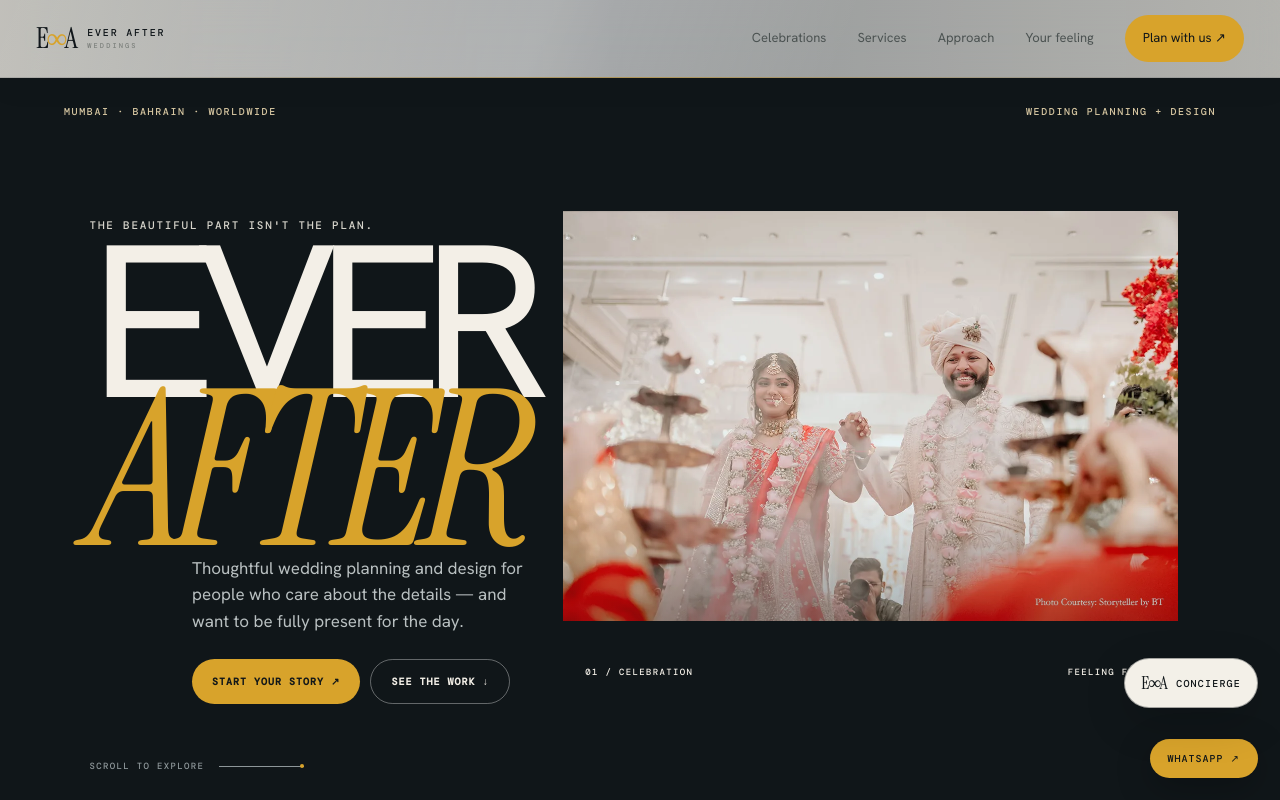
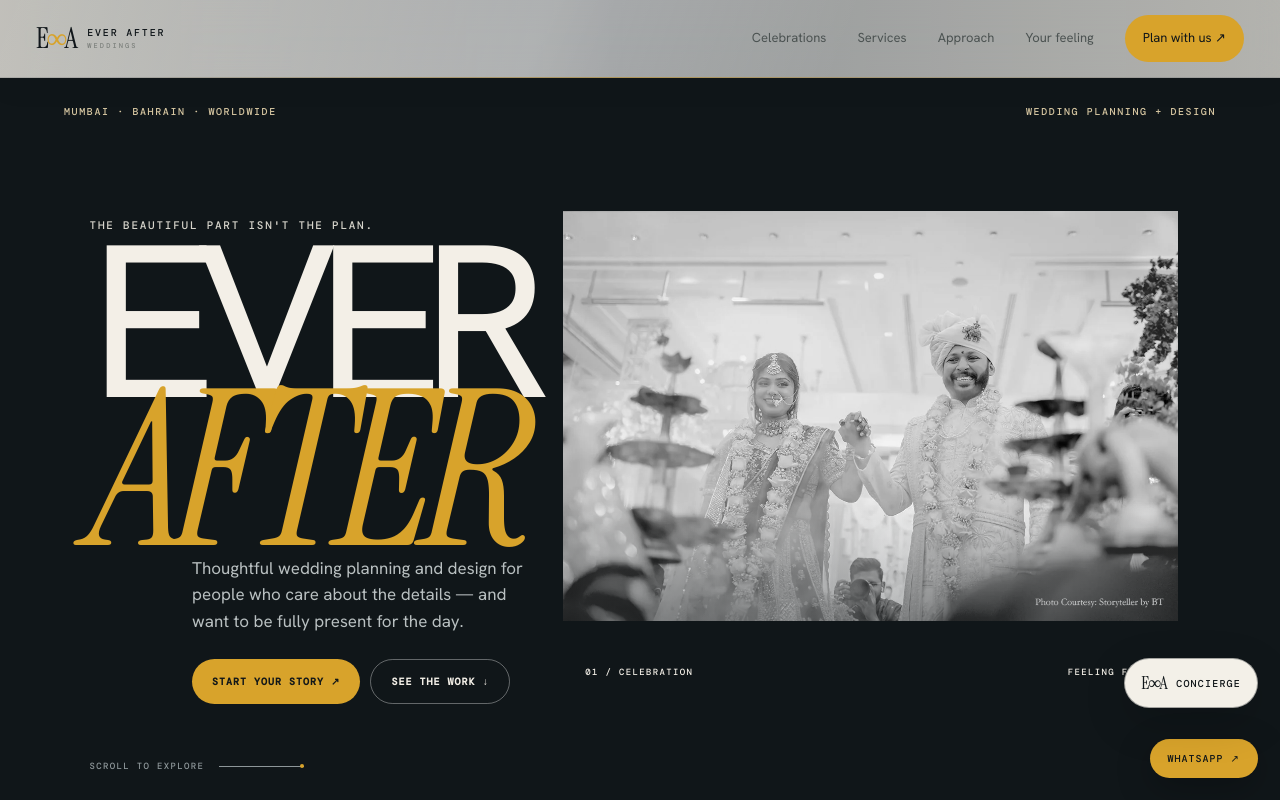
Before and after one commit to copywrk0-lgtm/ever-after-wedding, a Next.js app: page / in a window 1280 px wide. Shown: the top 800 px of the page. Built offline with nearby package versions, Linux system fonts and the light colour scheme.

Commit message:
Make hero photography black and white

```diff
--- a/src/app/globals.css
+++ b/src/app/globals.css
@@ -213,9 +213,9 @@
   }
 }
 
-/* Improve the image presentation on desktop too — real colour photography, no artificial grayscale. */
+/* Ever After hero image — monochrome editorial treatment. */
 .hero-photo img{
-  filter:none;
+  filter:grayscale(1) contrast(1.03) !important;
 }
 
 /* --- EVER AFTER GLASS HEADER POLISH --- */
```
